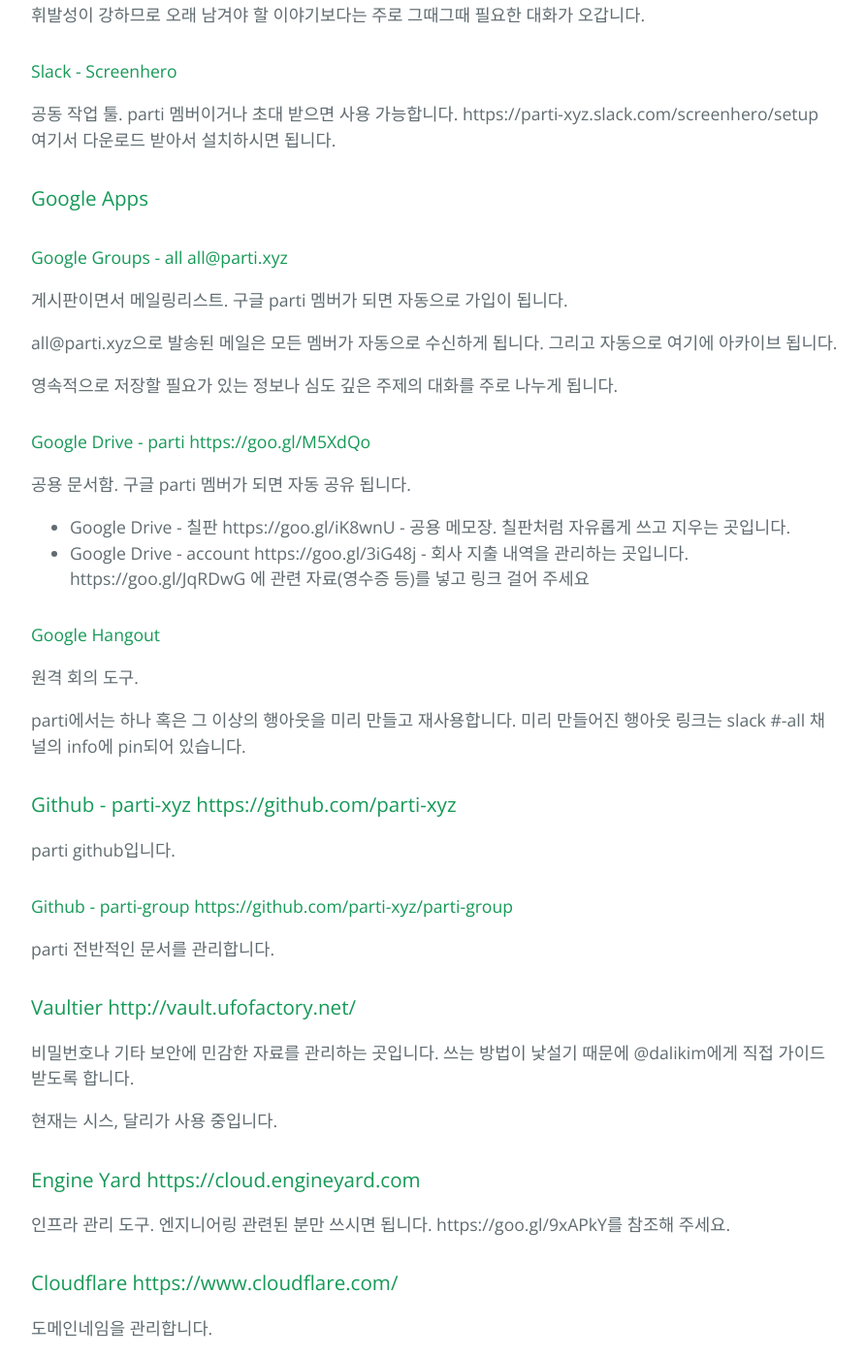
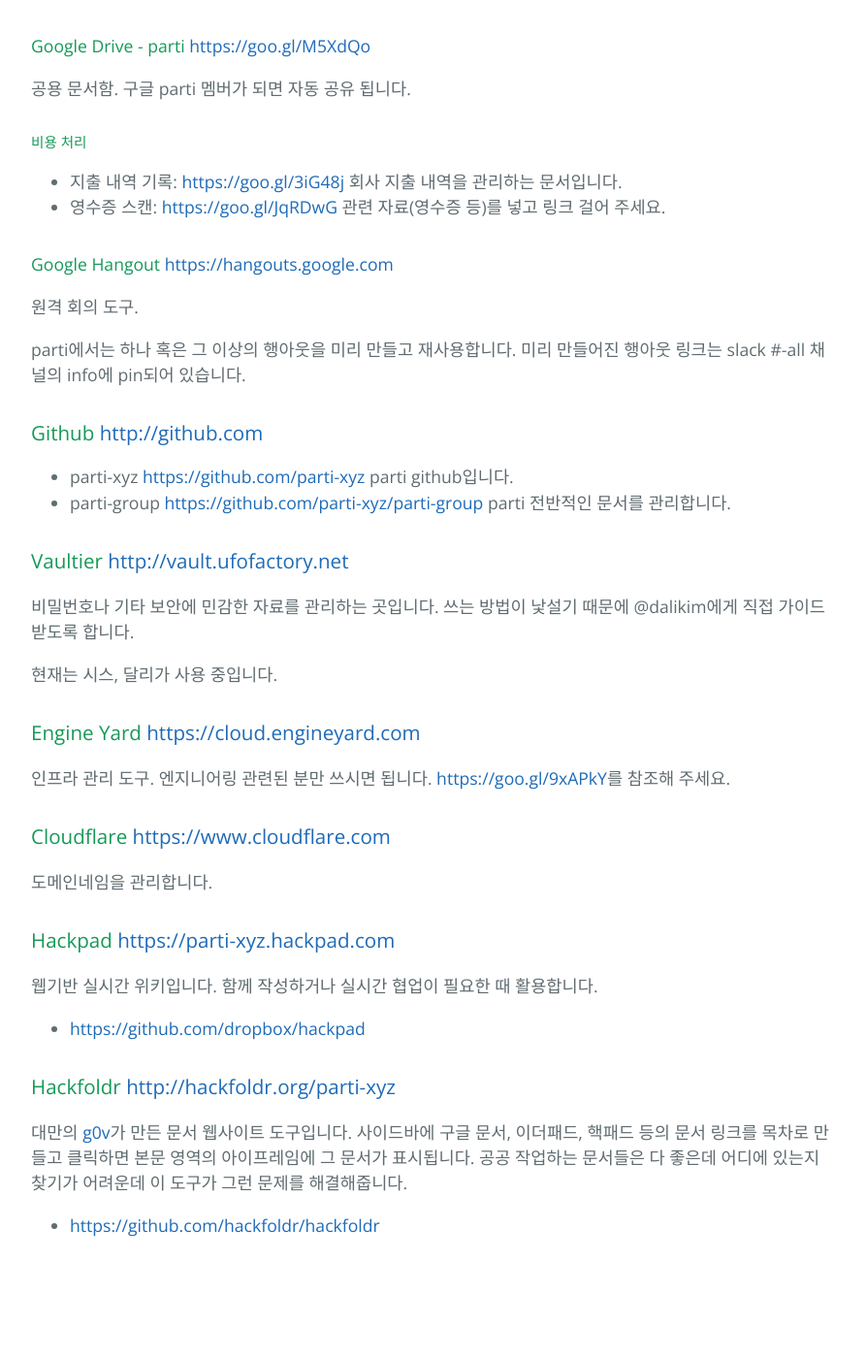
Before and after one commit to parti-coop/parti-group, a Jekyll site: the page built from docs/process.md, in a window 1280 px wide and 1400 px high, scrolled down 2570 px. Shown: the whole window at 97% size, without its empty margins (192-1085 px from the left). Built offline with Jekyll 4.4.1, drawn with Linux system fonts in a browser that asks for light colours; nearby versions of some CDN libraries; library files that are not in the unit come from our copies; after the commit the page ends 3896 px from its top, so only the background shows below that; some of the changed text lies outside the part shown.

Commit message:
Removed guide for contributors, Added description for expenses and tools #64 #70 #71

```diff
--- a/docs/process.md
+++ b/docs/process.md
@@ -19,18 +18,18 @@
 
 ## 공통
 
-### 카누 http://canoe.parti.xyz
+### 카누 <http://canoe.parti.xyz>
 
 빠띠는 카누를 통해서 의사결정을 합니다.
 
 현재 운영중인 카누는 다음입니다
 
-* parti-comunity http://canoe.parti.xyz/parti-community - 빠띠 커뮤니티 전반의 이슈를 다룹니다.
-* parti-union http://canoe.parti.xyz/parti-union - 빠띠 직원조합의 이슈를 다룹니다.
-* parti-catan http://canoe.parti.xyz/parti-catan - 카누 서비스 개발 이슈를 다룹니다.
-* parti-canoe http://canoe.parti.xyz/parti-canoe - 카탄 서비스 개발 이슈를 다룹니다.
+* [parti-comunity](http://canoe.parti.xyz/parti-community) - 빠띠 커뮤니티 전반의 이슈를 다룹니다.
+* [parti-union](http://canoe.parti.xyz/parti-union) - 빠띠 직원조합의 이슈를 다룹니다.
+* [parti-catan](http://canoe.parti.xyz/parti-catan) - 카누 서비스 개발 이슈를 다룹니다.
+* [parti-canoe](http://canoe.parti.xyz/parti-canoe) - 카탄 서비스 개발 이슈를 다룹니다.
 
-### 미디엄 https://medium.com/parti-xyz-developers
+### 미디엄 <https://medium.com/parti-xyz-developers>
 
 빠띠의 멤버가 되면 미디엄에 퍼블리싱할 수 있습니다.
 
@@ -38,17 +37,7 @@
 
 글은 등록 후에 반드시 피어 리뷰를 받아야 합니다.
 
-## Contributor에게
 
-### Slack https://slack.com/
-
-메신저. parti 멤버가 되면 최초로 parti.xyz slack에 초대 받게 됩니다.
-
-가끔 중요한 메시지는 pin을 찍어 놓습니다. 데스크탑 slack 프로그램에서는 각 채널에 pin된 메시지를 info에서 확인할 수 있습니다. info는 채널 상단 아이콘을 클릭하시면 보입니다.
-
-### Github - parti-xyz https://github.com/parti-xyz
-
-parti github입니다. 질문이나 제안 등을 이슈로 올려주세요. 소스를 수정하시고 pull-request 해주셔도 좋습니다. fork 역시 적극 환영입니다.
 
 ## Committer에게
 
@@ -72,15 +61,15 @@
 
 이 과정을 체크인이라 합니다.
 
-### Slack https://slack.com/
+### Slack <https://slack.com>
 
 메신저. contributor에 소개 된  slack 내용을 참조해 주세요.
 
 휘발성이 강하므로 오래 남겨야 할 이야기보다는 주로 그때그때 필요한 대화가 오갑니다.
 
-#### Slack - Screenhero
+#### Slack - Screenhero <https://screenhero.com>
 
-공동 작업 툴. parti 멤버이거나 초대 받으면 사용 가능합니다.  https://parti-xyz.slack.com/screenhero/setup 여기서 다운로드 받아서 설치하시면 됩니다.
+공동 작업 툴. parti 멤버이거나 초대 받으면 사용 가능합니다. <https://parti-xyz.slack.com/screenhero/setup> 여기서 다운로드 받아서 설치하시면 됩니다.
 
 ### Google Apps
 
@@ -92,37 +81,48 @@
 
 영속적으로 저장할 필요가 있는 정보나 심도 깊은 주제의 대화를 주로 나누게 됩니다.
 
-#### Google Drive - parti https://goo.gl/M5XdQo
+#### Google Drive - parti <https://goo.gl/M5XdQo>
 
 공용 문서함. 구글 parti 멤버가 되면 자동 공유 됩니다.
 
-* Google Drive - 칠판 https://goo.gl/iK8wnU - 공용 메모장. 칠판처럼 자유롭게 쓰고 지우는 곳입니다.
-* Google Drive - account https://goo.gl/3iG48j - 회사 지출 내역을 관리하는 곳입니다. https://goo.gl/JqRDwG 에 관련 자료(영수증 등)를 넣고 링크 걸어 주세요
+##### 비용 처리
+  - 지출 내역 기록: <https://goo.gl/3iG48j> 회사 지출 내역을 관리하는 문서입니다.
+  - 영수증 스캔: <https://goo.gl/JqRDwG> 관련 자료(영수증 등)를 넣고 링크 걸어 주세요.
 
-#### Google Hangout
+#### Google Hangout <https://hangouts.google.com>
 
 원격 회의 도구.
 
 parti에서는 하나 혹은 그 이상의 행아웃을 미리 만들고 재사용합니다. 미리 만들어진 행아웃 링크는 slack #-all 채널의 info에 pin되어 있습니다.
 
-### Github - parti-xyz https://github.com/parti-xyz
+### Github <http://github.com>
 
-parti github입니다.
+- parti-xyz <https://github.com/parti-xyz> parti github입니다.
+- parti-group <https://github.com/parti-xyz/parti-group> parti 전반적인 문서를 관리합니다.
 
-#### Github - parti-group https://github.com/parti-xyz/parti-group
 
-parti 전반적인 문서를 관리합니다.
-
-### Vaultier http://vault.ufofactory.net/
+### Vaultier <http://vault.ufofactory.net>
 
 비밀번호나 기타 보안에 민감한 자료를 관리하는 곳입니다. 쓰는 방법이 낯설기 때문에 @dalikim에게 직접 가이드 받도록 합니다.
 
 현재는 시스, 달리가 사용 중입니다.
 
-### Engine Yard https://cloud.engineyard.com
+### Engine Yard <https://cloud.engineyard.com>
 
-인프라 관리 도구. 엔지니어링 관련된 분만 쓰시면 됩니다.  https://goo.gl/9xAPkY를 참조해 주세요.
+인프라 관리 도구. 엔지니어링 관련된 분만 쓰시면 됩니다. <https://goo.gl/9xAPkY>를 참조해 주세요.
 
-### Cloudflare https://www.cloudflare.com/
+### Cloudflare <https://www.cloudflare.com>
 
 도메인네임을 관리합니다.
+
+### Hackpad <https://parti-xyz.hackpad.com>
+
+웹기반 실시간 위키입니다. 함께 작성하거나 실시간 협업이 필요한 때 활용합니다.
+
+- <https://github.com/dropbox/hackpad>
+
+### Hackfoldr <http://hackfoldr.org/parti-xyz>
+
+대만의 [g0v](http://g0v.tw)가 만든 문서 웹사이트 도구입니다. 사이드바에 구글 문서, 이더패드, 핵패드 등의 문서 링크를 목차로 만들고 클릭하면 본문 영역의 아이프레임에 그 문서가 표시됩니다. 공공 작업하는 문서들은 다 좋은데 어디에 있는지 찾기가 어려운데 이 도구가 그런 문제를 해결해줍니다.
+
+- <https://github.com/hackfoldr/hackfoldr>
```
Also changed, not shown: other parts of docs/process.md (+0 -1 lines).
